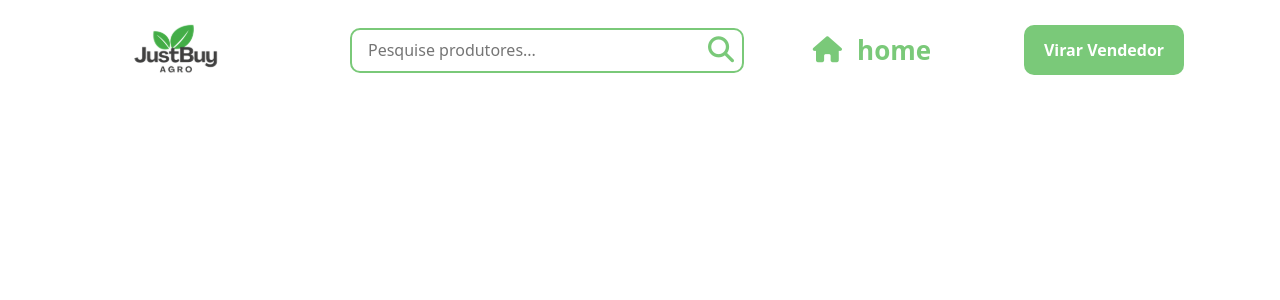
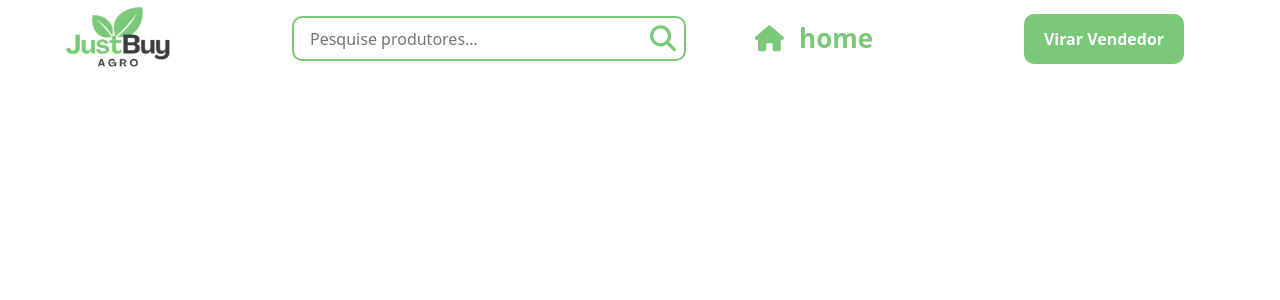
Before and after one commit to JustByAgro/FrontEnd, an Angular app: page /nav in a window 1280 px wide. Shown: the top 300 px of the page. Built offline with nearby package versions, Linux system fonts and the light colour scheme.

Commit message:
refactor: logo verde na navbar

```diff
--- a/src/app/components/navbar/navbar.component.html
+++ b/src/app/components/navbar/navbar.component.html
@@ -3,7 +3,7 @@
 
         <!-- Div da logo do produto -->
         <div class="div-logo">
-            <img src="assets/logoPreta.svg" class="img-fluid">
+            <img src="assets/logoVerde.png" class="img-fluid">
         </div>
 
         <!-- Barra de pesquisa e botão home -->
--- a/src/app/components/navbar/navbar.component.scss
+++ b/src/app/components/navbar/navbar.component.scss
@@ -17,7 +17,7 @@
 
     }
     .div-logo{
-        width: 20%;
+        width: 10%;
         display: flex;
         justify-content: center;
         img{
```
